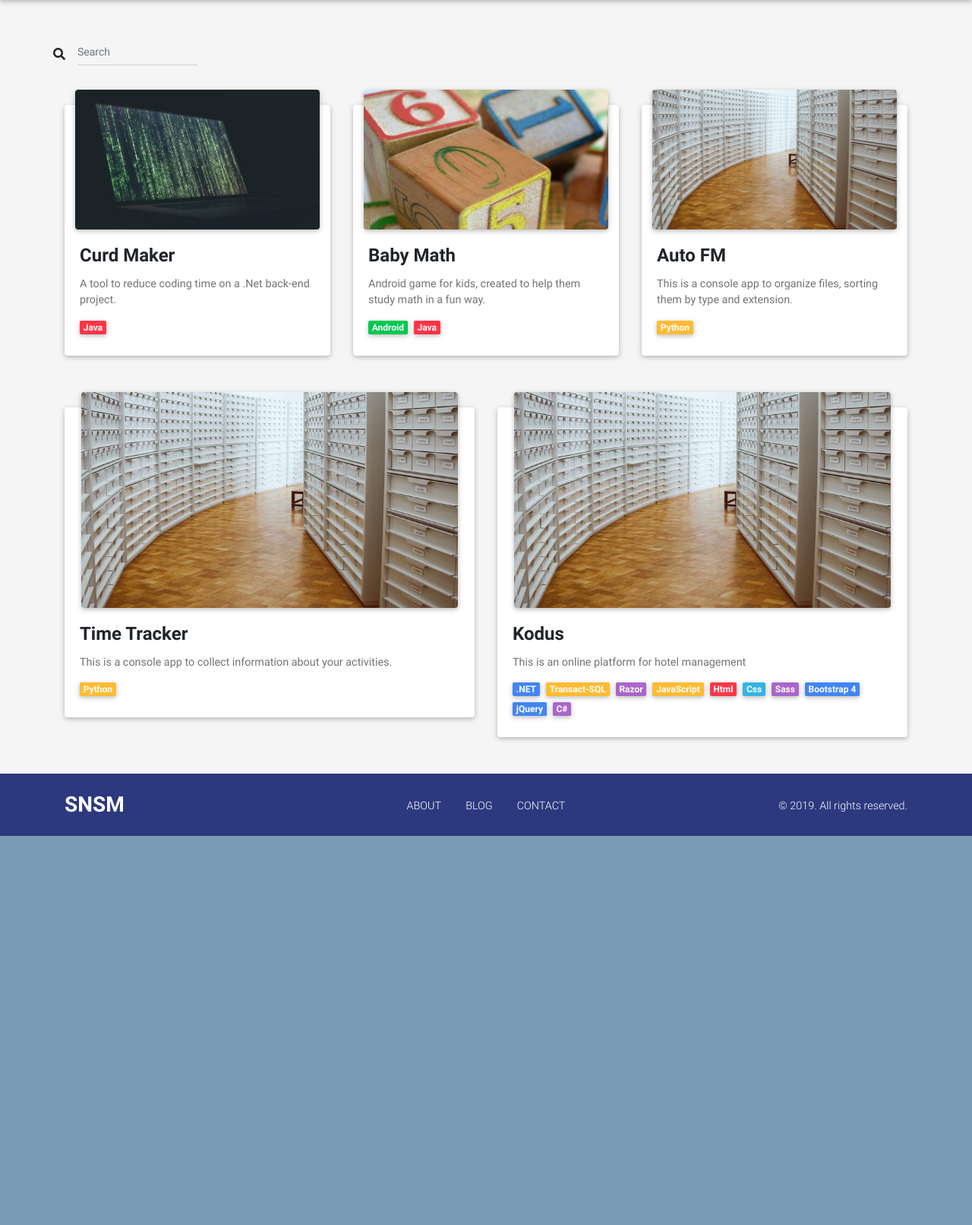
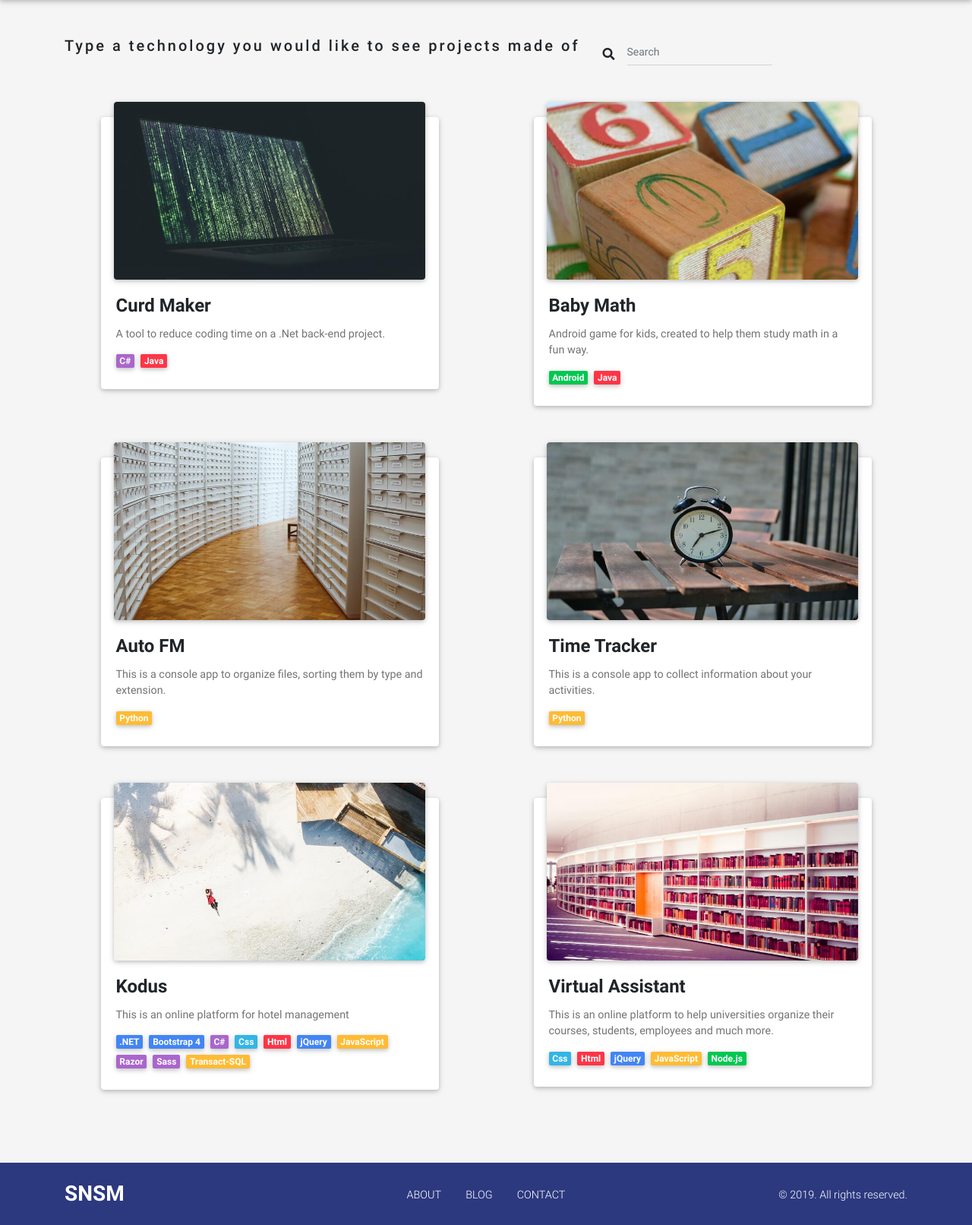
Before and after one commit to Sebastian-Soto-M/Portfolio, a Flask app: page /projects in a window 1280 px wide. Shown: the part 800-2412 px from the top of the page at 76% size. Before the commit the page ends 1900 px from the top, so only its background shows below. Run offline with Flask 2, Linux system fonts and the light colour scheme; some libraries are stand-ins or nearby versions.

Commit message:
Search ready for projects

```diff
--- a/content/projects.json
+++ b/content/projects.json
@@ -6,7 +6,7 @@
             "href": "/crud-maker",
             "description": "A tool to reduce coding time on a .Net back-end project.",
             "img": "matrix.jpg",
-            "techs": []
+            "techs": ["csharp"]
         },
         {
             "id": "bbmath",
@@ -23,7 +23,7 @@
             "title": "Auto FM",
             "href": "/automatic-file-manager",
             "description": "This is a console app to organize files, sorting them by type and extension.",
-            "img": "archive_1.jpg",
+            "img": "archive.jpg",
             "techs":[]
         },
         {
@@ -31,7 +31,7 @@
             "title": "Time Tracker",
             "href": "/time-tracker",
             "description": "This is a console app to collect information about your activities.",
-            "img": "archive_1.jpg",
+            "img": "clock.jpg",
             "techs":[]
         }
     ],
@@ -41,8 +41,18 @@
             "title": "Kodus",
             "href": "/kodus-hotel-platform",
             "description": "This is an online platform for hotel management",
-            "img": "archive_1.jpg",
+            "img": "beach.jpg",
             "techs":[".net","transact-sql","razor","js","html","css","sass","bootstrap","jquery"]
+        }
+    ],
+    "js": [
+        {
+            "id": "universityplatform",
+            "title": "Virtual Assistant",
+            "href": "/virtual-assistant",
+            "description": "This is an online platform to help universities organize their courses, students, employees and much more.",
+            "img": "books.jpg",
+            "techs":["node","html","css","jquery"]
         }
     ]
 }
--- a/scss/_custom-styles.scss
+++ b/scss/_custom-styles.scss
@@ -52,8 +52,12 @@ h5 {
     @extend .z-depth-2;
     transition: ease-in $shadow-on-transition-time;
     .view.view-cascade {
-      @extend .z-depth-2;
+      @extend .z-depth-1-half;
       transition: ease-in $shadow-on-transition-time;
     }
   }
 }
+
+.card {
+  max-height: 25rem;
+}
--- a/scss/_custom-variables.scss
+++ b/scss/_custom-variables.scss
@@ -1,3 +1,3 @@
 // Your custom variables
-$shadow-on-transition-time: 350ms;
-$shadow-off-transition-time: 400ms;
+$shadow-on-transition-time: 240ms;
+$shadow-off-transition-time: 290ms;
--- /dev/null
+++ b/static/js/custom/utils/tag_utils.js
@@ -0,0 +1,24 @@
+'use strict';
+
+function searchTag(searchInput, cb) {
+    const input = $('#' + searchInput);
+    input.on('keyup', function () {
+        if (input.val().length > 0) {
+            let tag_list = $('span[name*="' + input.val().toLowerCase() + '"]');
+            if (tag_list.length > 0)
+                cb(tag_list);
+        }else{
+            cb([]);
+        }
+    });
+}
+
+function removeDups(list) {
+    let unique = {};
+    list.forEach(function (i) {
+        if (!unique[i]) {
+            unique[i] = true;
+        }
+    });
+    return Object.keys(unique);
+}
--- a/static/js/custom/views/projects.js
+++ b/static/js/custom/views/projects.js
@@ -0,0 +1,35 @@
+'use strict';
+let project_list = []
+$(document).ready(function () {
+    project_list = $('.project-card');
+
+    searchTag('search', function (matches) {
+        $.each(project_list, function (indexInArray, valueOfElement) {
+            $(valueOfElement).show();
+        });
+        if (matches.length > 0) {
+            // Get valid Id's
+            let valid_projects = [];
+            $.each(matches, function (indexInArray, valueOfElement) {
+                valid_projects.push($(valueOfElement).closest('div.project-card').attr('id'));
+            });
+            valid_projects = removeDups(valid_projects);
+            //    hide not contained in list
+            $.each(project_list, function (indexInArray, valueOfElement) {
+                $(valueOfElement).hide();
+            });
+
+            $.each(project_list, function (indexInArray, valueOfElement) {
+                let show = false;
+                let i = 0;
+                while (i < valid_projects.length && show == false) {
+                    if ($(valueOfElement).attr('id') === valid_projects[i]) {
+                        $(valueOfElement).show();
+                        show = true;
+                    }
+                    i++;
+                }
+            });
+        }
+    });
+});
--- a/templates/components/card.html
+++ b/templates/components/card.html
@@ -37,7 +37,7 @@
             <div class="container">
                 <div class="row mt-2">
                     {% for label in labels %}
-                        <span class="mr-2 mb-2 badge badge-{{ label.color }}">{{ label.name }}</span>
+                        <span name='{{ label.name | lower }}' class="mr-2 mb-2 badge badge-{{ label.color }}">{{ label.name }}</span>
                     {% endfor %}
                 </div>
             </div>
--- a/templates/views/projects/projects.html
+++ b/templates/views/projects/projects.html
@@ -26,58 +26,36 @@
 {% block content %}
 <div class="m-3">
     <div class="container mt-5">
-        <div class="row">
-            <div class="form-inline md-form form-sm mt-0">
-                <i class="fas fa-search" aria-hidden="true"></i>
-                <input class="form-control form-control-sm ml-3 w-75" type="text" placeholder="Search"
-                    aria-label="Search">
+        <div class="row my-3">
+            <div class="col-md-auto">
+                <h5 class="h5">Type a technology you would like to see projects made of</h5>
+            </div>
+            <div class="col-sm-3">
+                <div class="form-inline md-form form-sm mt-0">
+                    <i class="fas fa-search" aria-hidden="true"></i>
+                    <input id="search" class="form-control form-control-sm ml-3 w-75" type="text" placeholder="Search"
+                        aria-label="Search">
+                </div>
             </div>
         </div>
-        {% for proj_row in projects | batch(3) %}
-        <div class="row mb-5">
-            {% for proj in proj_row %}
+        <div class="row mb-5 justify-content-around">
+            {% for proj in projects %}
             {{ card.narrow_project(
                     id=proj['id'],
                     title=proj['title'],
                     description=proj['description'],
                     labels=proj['techs'],
-                    img=proj['img']
+                    img=proj['img'],
+                    size='col-md-5',
+                    classes='mb-5'
                     ) }}
             {% endfor %}
         </div>
-        {% endfor %}
     </div>
 </div>
 {% endblock content %}
 
 {% block scripts %}
+<script src="{{ url_for('static', filename='js/custom/utils/tag_utils.js') }}"></script>
 <script src="{{ url_for('static', filename='js/custom/views/projects.js') }}"></script>
 {% endblock scripts %}
-<div class="col-sm-4">
-    <div class="card card-cascade narrower">
-        <!-- Card image -->
-        <div class="view view-cascade overlay">
-            <img class="card-img-top" src="https://mdbootstrap.com/img/Photos/Lightbox/Thumbnail/img%20(147).jpg"
-                alt="Card image cap">
-            <a>
-                <div class="mask rgba-white-slight waves-effect waves-light"></div>
-            </a>
-        </div>
-        <!-- Card content -->
-        <div class="card-body card-body-cascade">
-            <!-- Title -->
-            <h4 class="font-weight-bold card-title">Cheat day inspirations</h4>
-            <!-- Text -->
-            <p class="card-text">Ut enim ad minima veniam, quis nostrum exercitationem ullam corporis
-                suscipit laboriosam, nisi ut aliquid ex ea commodi.</p>
-            <!-- Languages -->
-            <div class="container mb-3">
-                <div class="row mt-2">
-                    <span class="mr-2 mb-2 badge badge-default">default</span>
-                    <span class="mr-2 mb-2 badge badge-default">default</span>
-                    <span class="mr-2 mb-2 badge badge-default">default</span>
-                </div>
-            </div>
-        </div>
-    </div>
-</div>
--- a/utils.py
+++ b/utils.py
@@ -15,6 +15,7 @@ def get_full_project_info():
         for proj in v:
             proj["techs"].append(k)
             full_techs = []
+            proj["techs"].sort()
             for tech in proj["techs"]:
                 full_techs.append({
                     "name": technologies[tech]['name'],
```
Also changed, not shown: static/css/index.min.css, static/css/mdb.lite.min.css, static/css/mdb.min.css, static/css/projects.min.css, static/img/projects/archive.jpg (renamed from static/img/projects/archive_1.jpg), static/img/projects/beach.jpg (added), static/img/projects/books.jpg (added), static/img/projects/clock.jpg (added).
